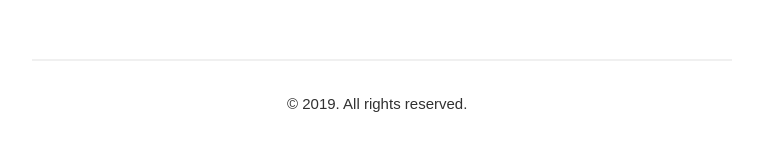
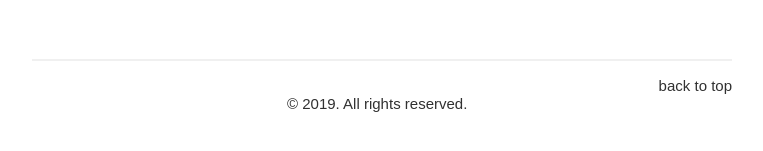
Before and after one commit to tgdnt/mysite, a Jekyll site: the page built from blog/index.html, in a window 1280 px wide. Shown: the part 211-362 px from the top of the page, without its empty margins (258-1021 px from the left). Built offline with Jekyll 4.4.1, drawn with Linux system fonts in a browser that asks for light colours; some web fonts are replaced; the list of posts is cut into pages by our own code.

Commit message:
Adds back to top link to bottom of pages

```diff
--- a/_includes/footer.html
+++ b/_includes/footer.html
@@ -13,4 +13,5 @@
        &copy; <time datetime="{{ site.time | date_to_xmlschema }}">{{ site.time | date: '%Y' }}</time>. All rights reserved.
     </div>
     {% endif %}
+    <a class="backtotop" href="#">back to top</a>
 </footer>
--- a/_sass/_posts.scss
+++ b/_sass/_posts.scss
@@ -129,4 +129,15 @@ footer {
     .copyright {
         max-width: 190px;
     }
+    .backtotop {
+        float: right;
+        position: relative;
+        top: -2.2rem;
+        border: 0;
+        &:active,
+        &:hover {
+            color: $link-color;
+            border: 0;
+        }
+    }
 }
```
